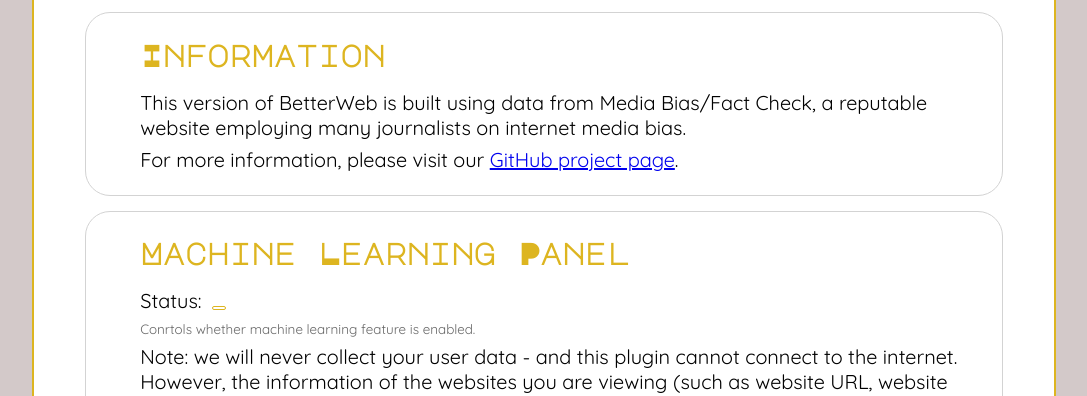
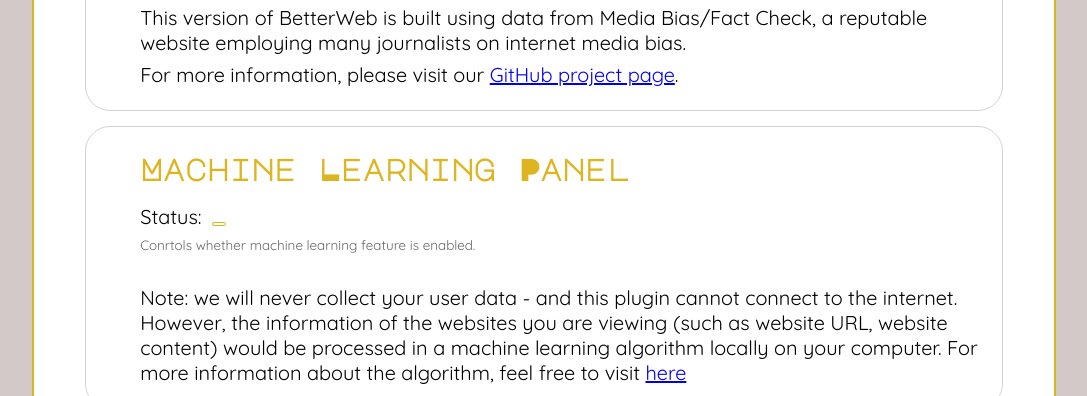
Before and after one commit to betterweb-team/BetterWeb, a browser extension: page src/options_page.html in a window 1280 px wide. Shown: the part 797-1193 px from the top of the page, without its empty margins (96-1183 px from the left). Drawn offline with nearby package versions, Linux system fonts and the light colour scheme; files that its build step writes are made by us from their sources.

Commit message:
Reformat options_page.html

```diff
--- a/src/options_page.html
+++ b/src/options_page.html
@@ -28,9 +28,7 @@
             <h1>Media Bias Panel</h1>
             <p>Status: <button class="checkbox" setting="media_bias_enabled" default="true"></button></p>
             <p class="setting_description">Controls whether news websites will have a panel showing their media bias</p>
-        </div>
-        <div class="setting information">
-            <h1>Information</h1>
+            <br>
             <p>This version of BetterWeb is built using data from Media Bias/Fact Check, a reputable website employing many journalists on internet media bias.</p>
             <p>For more information, please visit our <a href="https://github.com/betterweb-team/BetterWeb">GitHub project page</a>.</p>
         </div>
@@ -38,6 +36,7 @@
                 <h1>Machine Learning Panel</h1>
                 <p>Status: <button class="checkbox" setting="machine_learning_enabled" default="true"></button></p>
                 <p class="setting_description">Conrtols whether machine learning feature is enabled.</p>
+                <br>
                 <p>Note: we will never collect your user data - and this plugin cannot connect to the internet. However, the information of the websites you are viewing (such as website URL, website content) would be processed in a machine learning algorithm locally on your computer. For more information about the algorithm, feel free to visit <a href="https://github.com/betterweb-team/BetterWeb/wiki/Machine-Learning-Algorithm">here</a></p>
         </div>
         <p class="settings_applied_message"></p>
```
